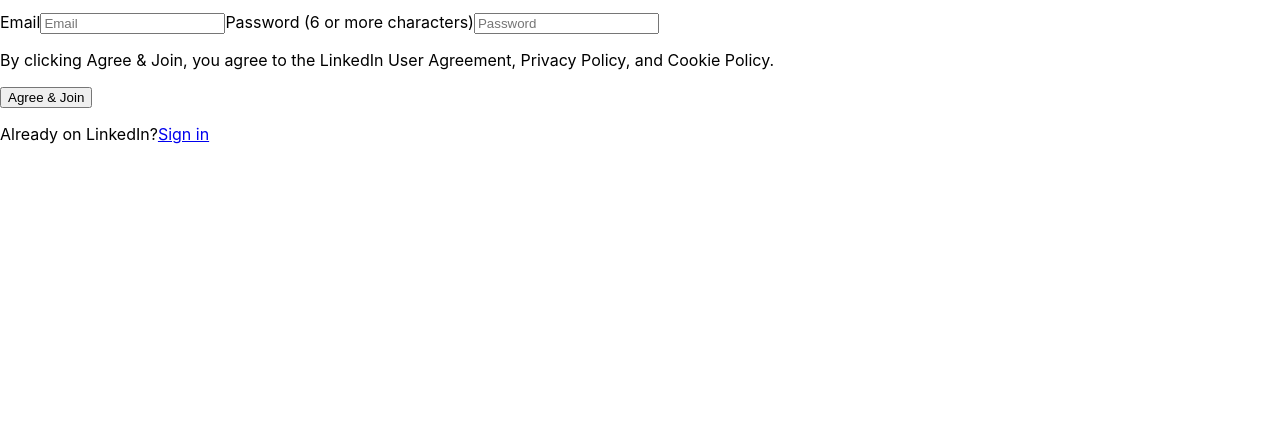
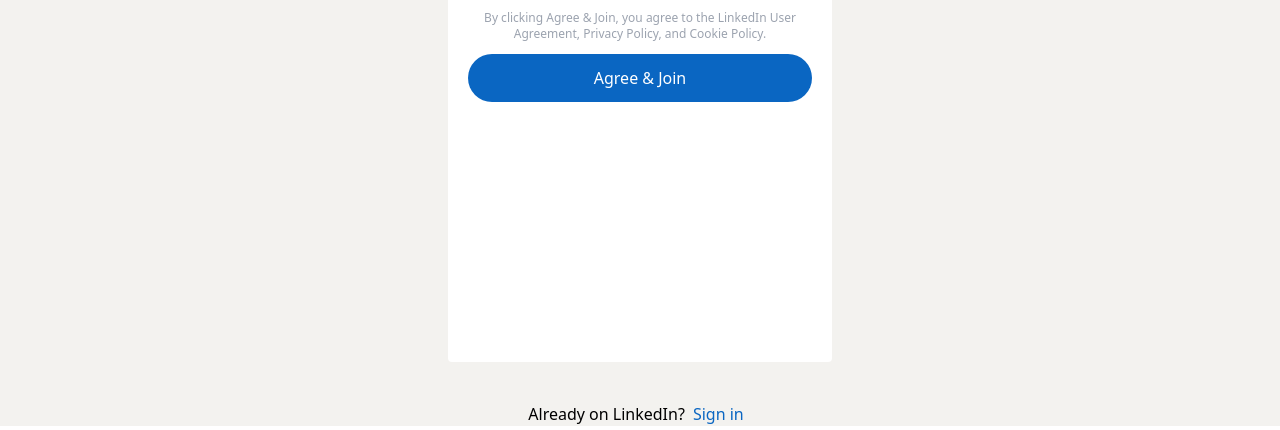
Before and after one commit to imtithalhalalo/linkedin-website, a React (Create React App) app in the folder frontend/: page / in a window 1280 px wide. Shown: the part 374-804 px from the top of the page. Built offline with nearby package versions, Linux system fonts and the light colour scheme.

Commit message:
frontend: add some classes style and logo img

```diff
--- a/frontend/src/index.css
+++ b/frontend/src/index.css
@@ -1,13 +1,13 @@
-body {
-  margin: 0;
-  font-family: -apple-system, BlinkMacSystemFont, 'Segoe UI', 'Roboto', 'Oxygen',
-    'Ubuntu', 'Cantarell', 'Fira Sans', 'Droid Sans', 'Helvetica Neue',
-    sans-serif;
-  -webkit-font-smoothing: antialiased;
-  -moz-osx-font-smoothing: grayscale;
+@tailwind base;
+@tailwind components;
+@tailwind utilities;
+
+.bg-blue {
+  background-color: #0a66c2;
 }
-
-code {
-  font-family: source-code-pro, Menlo, Monaco, Consolas, 'Courier New',
-    monospace;
+.color-blue {
+  color: #0a66c2;
 }
+.bg-grey {
+  background-color: #f3f2ef;
+}
```
Also changed, not shown: frontend/public/images/linkedin-logo.png (added).
